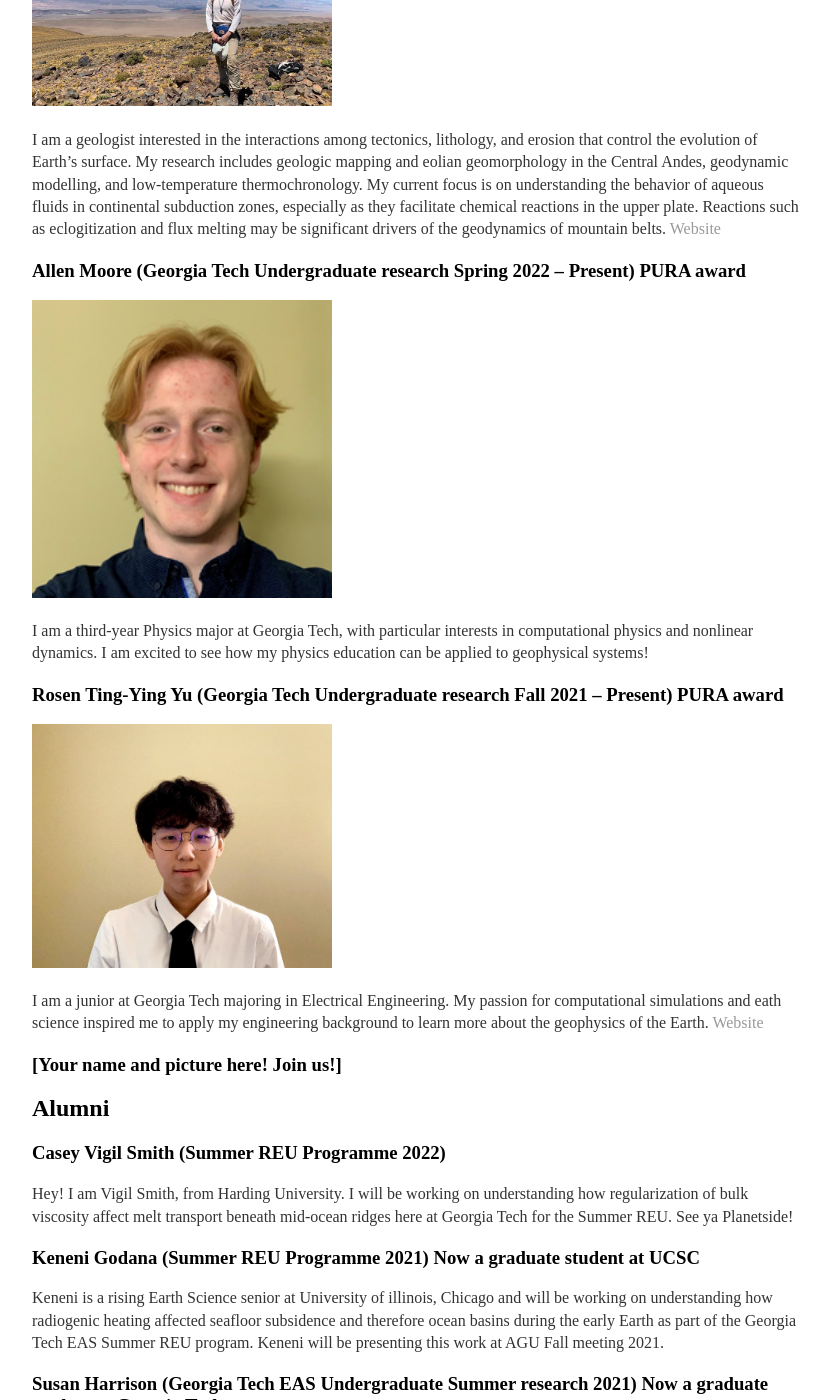
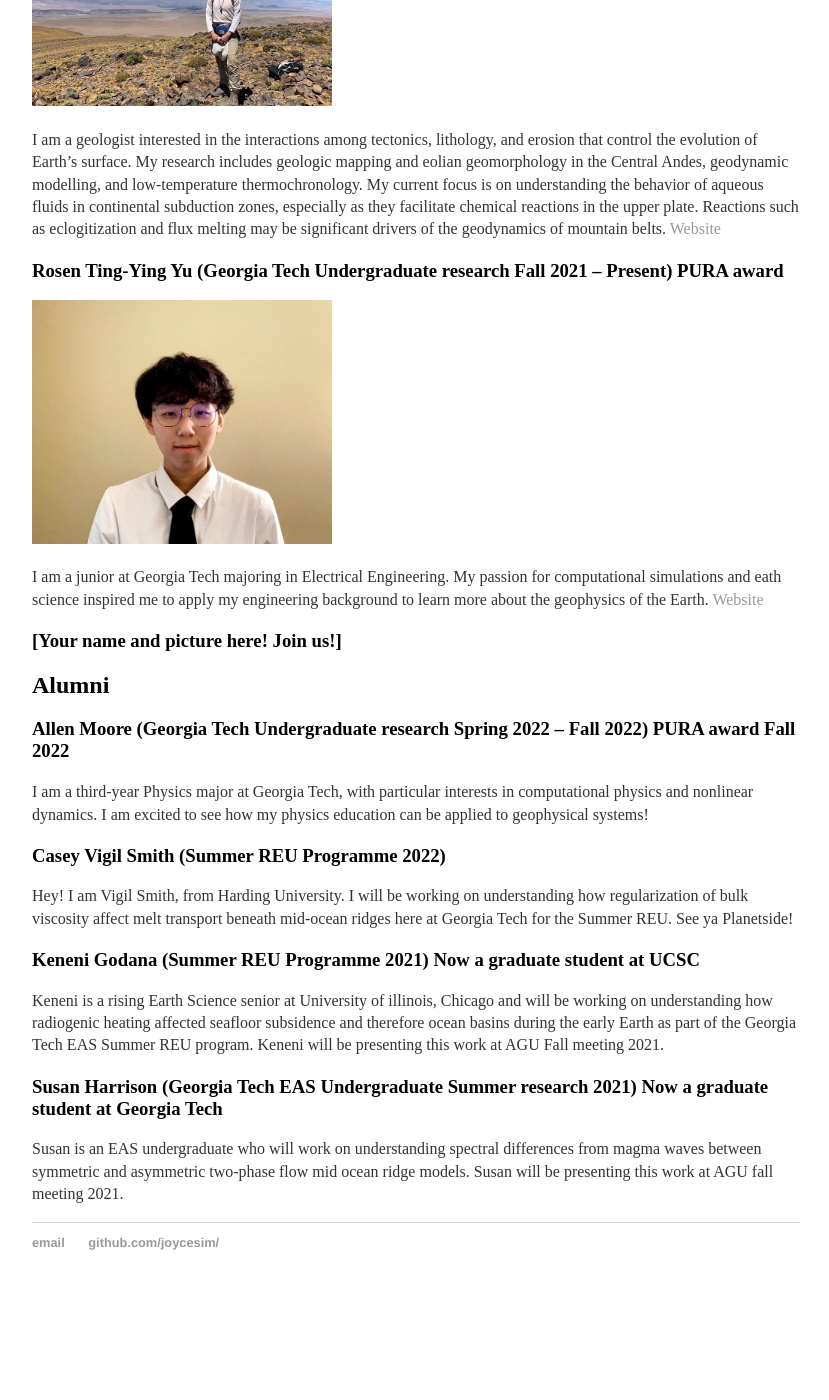
Before and after one commit to joycesim/joycesim.github.io, a Jekyll site: the page built from group/index.md, in a window 1280 px wide and 1400 px high, scrolled down 1208 px. Shown: the whole window, without its empty margins (224-1053 px from the left). Built offline with Jekyll 4.4.1, drawn with Linux system fonts in a browser that asks for light colours; after the commit the page ends 2518 px from its top, so only the background shows below that; some of the changed lines change nothing that is shown.

Commit message:
Update index.md

```diff
--- a/group/index.md
+++ b/group/index.md
@@ -23,11 +23,6 @@ I highly encourage everyone in Geoscience to take a look at the online program f
 
 I am a geologist interested in the interactions among tectonics, lithology, and erosion that control the evolution of Earth’s surface. My research includes geologic mapping and eolian geomorphology in the Central Andes, geodynamic modelling, and low-temperature thermochronology. My current focus is on understanding the behavior of aqueous fluids in continental subduction zones, especially as they facilitate chemical reactions in the upper plate. Reactions such as eclogitization and flux melting may be significant drivers of the geodynamics of mountain belts. [Website](https://www.mitchell-mcmillan.com/)
 
-### Allen Moore (Georgia Tech Undergraduate research Spring 2022 -- Present) PURA award
-<img src="/image/AllenMoore.png" alt="Allen" title="Allen" width="300" />
-
-I am a third-year Physics major at Georgia Tech, with particular interests in computational physics and nonlinear dynamics. I am excited to see how my physics education can be applied to geophysical systems!
-
 ### Rosen Ting-Ying Yu (Georgia Tech Undergraduate research Fall 2021 -- Present) PURA award
 <img src="/image/Rosenprofilepic.jpg" alt="Rosen" title="Rosen" width="300" />
 
@@ -37,6 +32,9 @@ I am a junior at Georgia Tech majoring in Electrical Engineering. My passion for
 
 ## Alumni
 
+### Allen Moore (Georgia Tech Undergraduate research Spring 2022 -- Fall 2022) PURA award Fall 2022
+I am a third-year Physics major at Georgia Tech, with particular interests in computational physics and nonlinear dynamics. I am excited to see how my physics education can be applied to geophysical systems!
+
 ### Casey Vigil Smith (Summer REU Programme 2022)
 Hey! I am Vigil Smith, from Harding University. I will be working on understanding how regularization of bulk viscosity affect melt transport beneath mid-ocean ridges here at Georgia Tech for the Summer REU. See ya Planetside!
 
```
